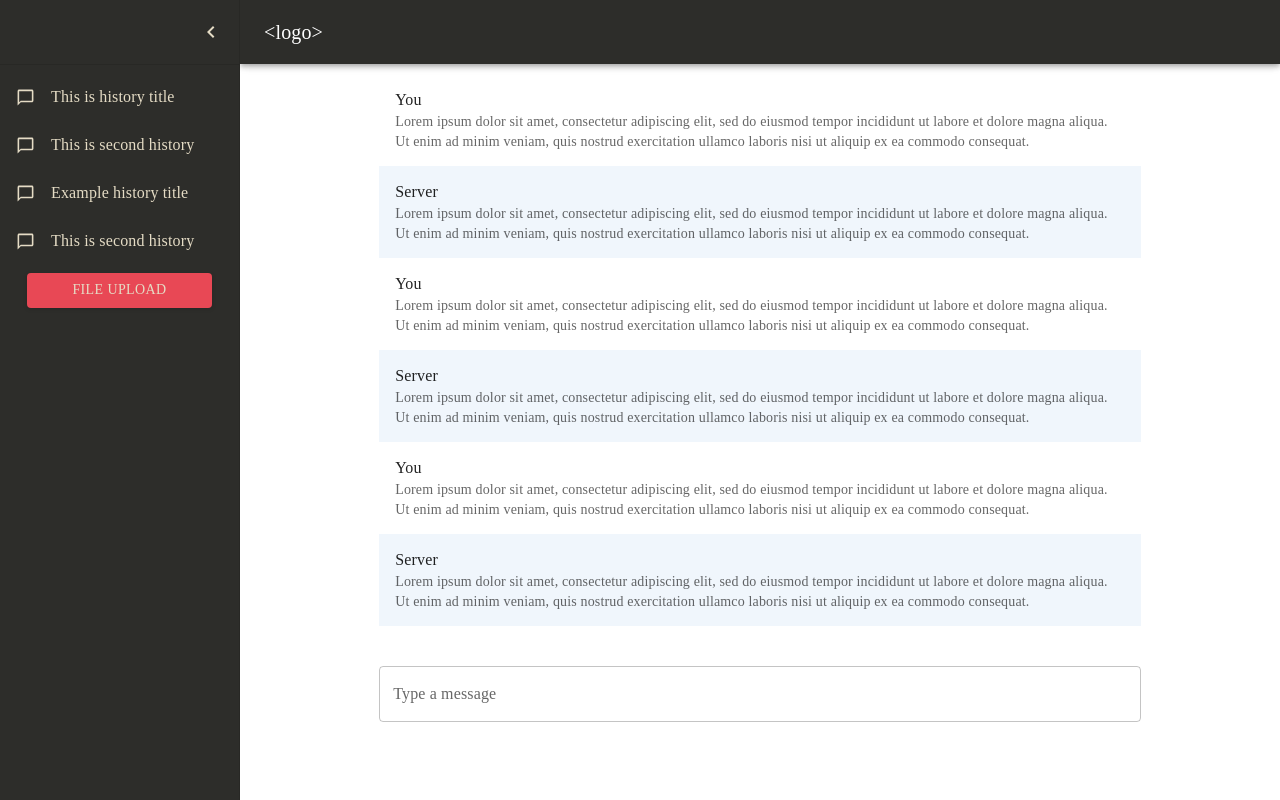
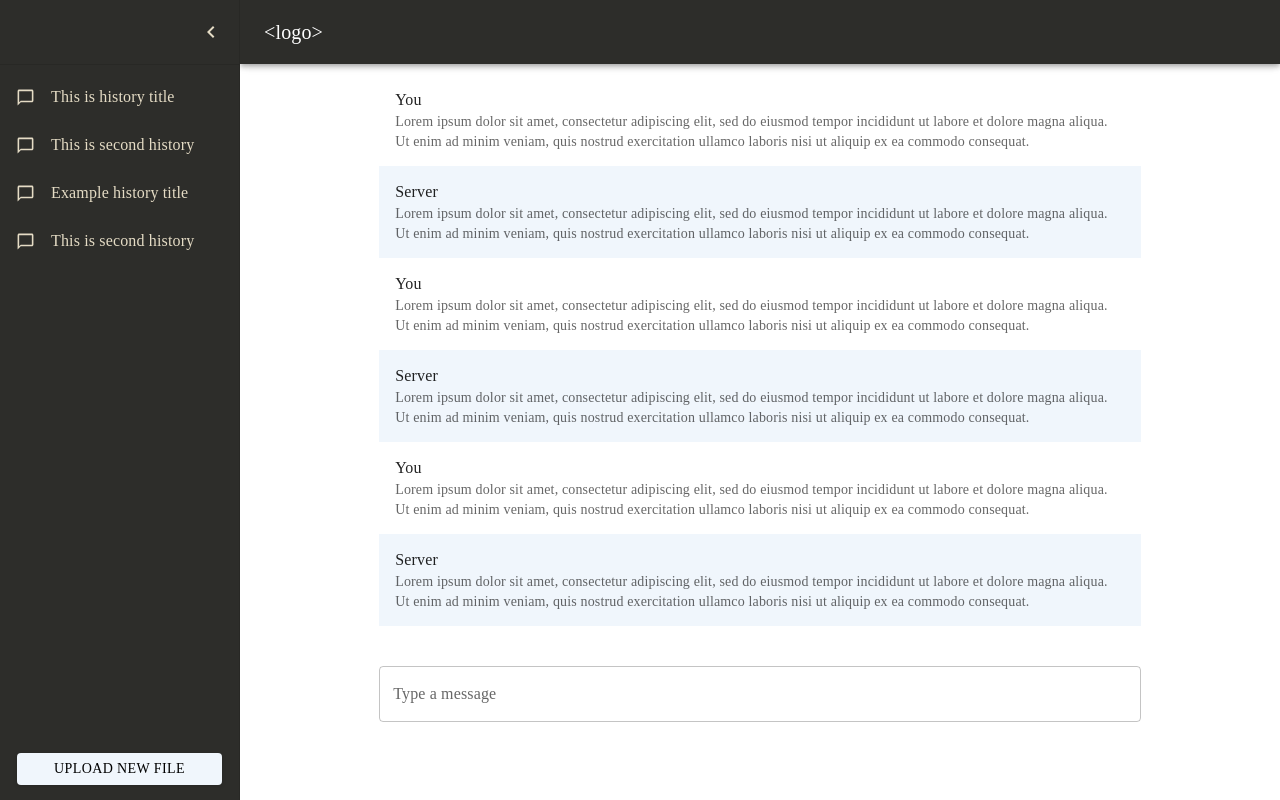
Before and after one commit to 01vaibhavrawat/Document-Chat, a React (Create React App) app: page / in a window 1280 px wide. Built offline with nearby package versions, Linux system fonts and the light colour scheme.

Commit message:
Fixed sidebar add file button UI alignment

```diff
--- a/src/constants/customTheme.js
+++ b/src/constants/customTheme.js
@@ -3,7 +3,7 @@
     secondary_background: "#4c4c47",
     tersary_background: "#f0f6fc",
     primary_text: "#e5dcc5",
-    button_primary:"rgb(232, 72, 85)"
+    button_primary:"#f0f6fc"
 }
 
 export default customTheme;
--- a/src/containers/layout/Layout.jsx
+++ b/src/containers/layout/Layout.jsx
@@ -126,6 +126,15 @@
             </IconButton>
           </DrawerHeader>
           <Divider />
+          <div
+            style={{
+              display: "flex",
+              flexDirection: "column",
+              justifyContent: "space-between",
+              height: "100%",
+              paddingBottom: "15px",
+            }}
+          >
             <List>
               {[
                 "This is history title",
@@ -141,7 +150,10 @@
                   >
                     <ListItemIcon sx={{ minWidth: "35px" }}>
                       <ChatBubbleOutlineIcon
-                      sx={{ color: customTheme.primary_text, fontSize: "19px" }}
+                        sx={{
+                          color: customTheme.primary_text,
+                          fontSize: "19px",
+                        }}
                       />
                     </ListItemIcon>
                     <ListItemText primary={text} />
@@ -149,20 +161,25 @@
                 </ListItem>
               ))}
             </List>
-          <div style={{display:"flex", justifyContent:"center"}}>
+            <div style={{ display: "flex", justifyContent: "center" }}>
               <Button
                 component={Link}
                 to="/file-upload"
                 sx={{
                   marginTop: "auto",
-                color: customTheme.primary_text,
                   background: customTheme.button_primary,
-                padding:"5px 45px",
-                boxShadow:"rgba(0, 0, 0, 0.16) 0px 1px 4px",
+                  padding: "4px 37px",
+                  boxShadow: "rgba(0, 0, 0, 0.16) 0px 1px 4px",
+                  color:"black",
+                  "&:hover":{
+                    background: customTheme.button_primary
+                  }
+
                 }}
               >
-              File Upload
+                Upload New File
               </Button>
+            </div>
           </div>
         </Drawer>
         <Main open={open}>
```
Lines whose indentation alone changed are shown as unchanged.
